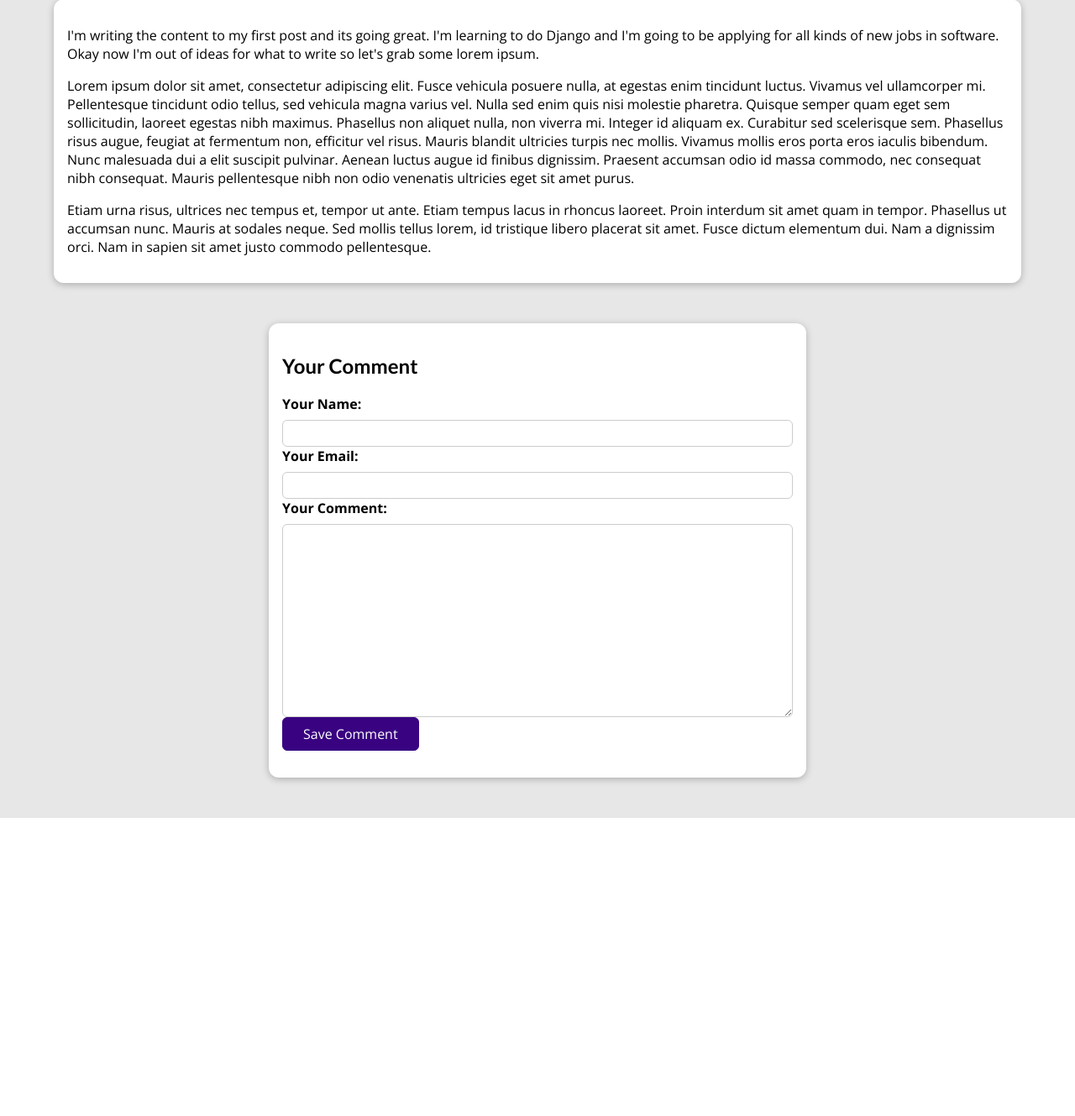
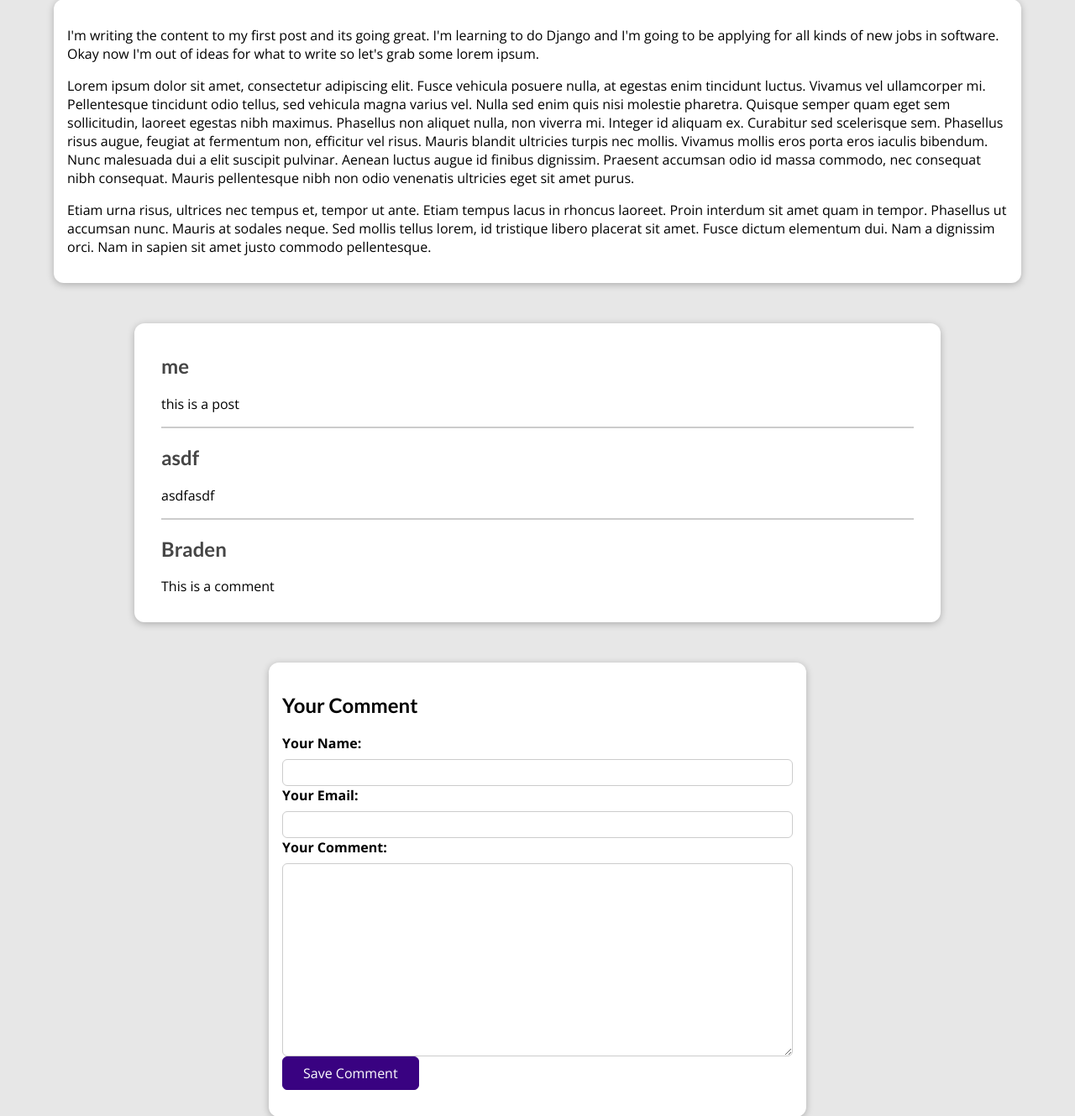
Before and after one commit to Brosengren/DjangoPracticeSite, a Django app: a page that uses templates/base.html in a window 1280 px wide. Shown: the part 529-1858 px from the top of the page at 84% size. Before the commit the page ends 1503 px from the top, so only its background shows below. Run offline with Django 3.2, Linux system fonts and the light colour scheme; data comes from the database, SQL or seed files in the repository; both versions use the stored data as it was after the commit.

Commit message:
added comments

```diff
--- a/blog/admin.py
+++ b/blog/admin.py
@@ -1,6 +1,6 @@
 from django.contrib import admin
 
-from .models import Post, Author, Tag
+from .models import Post, Author, Tag, Comment
 
 # Register your models here.
 
@@ -18,6 +18,10 @@ class PostAdmin(admin.ModelAdmin):
 # class TagAdmin(admin.ModelAdmin):
 #     pass
 
+class CommentAdmin(admin.ModelAdmin):
+    list_display = ("user_name", "post")
+
 admin.site.register(Post, PostAdmin)
 admin.site.register(Author)
 admin.site.register(Tag)
+admin.site.register(Comment, CommentAdmin)
--- a/blog/static/blog/post-detail.css
+++ b/blog/static/blog/post-detail.css
@@ -119,3 +119,32 @@
     border-radius: 6px;
     border: 1px solid #ccc;
   }
+
+  #comments {
+    margin: 3rem auto;
+    width: 90%;
+    max-width: 60rem;
+    border-radius: 12px;
+    background-color: white;
+    box-shadow: 0 2px 8px rgba(0, 0, 0, 0.25);
+    padding: 1rem 2rem;
+  }
+
+  #comments ul {
+    list-style: none;
+    margin: 0;
+    padding: 0;
+  }
+
+  #comments li {
+    margin-bottom: 1rem;
+    border-bottom: 2px solid #ccc;
+  }
+
+  #comments li:last-of-type {
+    border-bottom: none;
+  }
+
+  #comments h2 {
+    color: #464646;
+  }
--- a/blog/templates/blog/post-detail.html
+++ b/blog/templates/blog/post-detail.html
@@ -30,6 +30,17 @@
         {{ post.content|linebreaks }}
     </main>
 
+    <section id="comments">
+        <ul>
+            {% for comment in comments %}
+            <li>
+                <h2>{{ comment.user_name }}</h2>
+                <p>{{ comment.text | linebreaks }}</p>
+            </li>
+            {% endfor %}
+        </ul>
+    </section>
+
     <section id="comment-form">
         <h2>Your Comment</h2>
         <form action="{% url "post-detail-page" post.slug %}" method="POST">
--- a/blog/templates/blog/starting_page.html
+++ b/blog/templates/blog/starting_page.html
@@ -31,10 +31,10 @@
     <section id="about">
         <h2>What I do</h2>
         <p>
-            I love programming. Let's make something cool
+            I came here to code and chew bubble gum.
         </p>
         <p>
-            My goal is to keep growing and make cool stuff
+            And I'm all out of gum.
         </p>
     </section>
 {% endblock %}
--- a/blog/views.py
+++ b/blog/views.py
@@ -1,156 +1,13 @@
 from django.shortcuts import render, get_object_or_404
 from django.http import HttpResponse
 from datetime import date
-from .models import Post
+from .models import Post, Comment
 from .forms import CommentForm
 from django.views import View
 from django.views.generic import ListView
 from django.http import HttpResponseRedirect
 from django.urls import reverse
 
-# blog_entries={
-#    "Nature is Lit": {
-#         "pic": "flower.webp",
-#         "desc": "Do you see how dope these flowers are?",
-#     },
-#     "What's for Dinner?":{
-#         "pic": "stove.jpg",
-#         "desc": "I've been eating all kinds of different foods",
-#     },
-#     "Cars are Kinda Cool":{
-#         "pic": "mustang.webp",
-#         "desc": "I saw this car and though it was kinda neat.",
-#     },
-# }
-
-# all_posts = [
-#     {
-#         "slug": "hike-in-the-mountains",
-#         "image": "mustang.webp",
-#         "author": "Braden",
-#         "date": date(2021, 1, 31),
-#         "title": "Mountain Hiking",
-#         "excerpt": "There's nothing like the views when hiking in the mountains and I wasn't even prepared for what happened next",
-#         "content": """
-#             Lorem ipsum dolor sit amet consectetur adipisicing elit. Officiis nobis
-#             aperiam est praesentium, quos iste consequuntur omnis exercitationem quam
-#             velit labore vero culpa ad mollitia? Quis architecto ipsam nemo. Odio.
-
-#              Lorem ipsum dolor sit amet consectetur adipisicing elit. Officiis nobis
-#             aperiam est praesentium, quos iste consequuntur omnis exercitationem quam
-#             velit labore vero culpa ad mollitia? Quis architecto ipsam nemo. Odio.
-
-#             Lorem ipsum dolor sit amet consectetur adipisicing elit. Officiis nobis
-#             aperiam est praesentium, quos iste consequuntur omnis exercitationem quam
-#             velit labore vero culpa ad mollitia? Quis architecto ipsam nemo. Odio.
-#         """,
-#     },
-#     {
-#         "slug": "programming-is-fun",
-#         "image": "flower.webp",
-#         "author": "Maximilian",
-#         "date": date(2022, 3, 10),
-#         "title": "Programming Is Great!",
-#         "excerpt": "Did you ever spend hours searching that one error in your code? Yep - that's what happened to me yesterday...",
-#         "content": """
-#             Lorem ipsum dolor sit amet consectetur adipisicing elit. Officiis nobis
-#             aperiam est praesentium, quos iste consequuntur omnis exercitationem quam
-#             velit labore vero culpa ad mollitia? Quis architecto ipsam nemo. Odio.
-
-#             Lorem ipsum dolor sit amet consectetur adipisicing elit. Officiis nobis
-#             aperiam est praesentium, quos iste consequuntur omnis exercitationem quam
-#             velit labore vero culpa ad mollitia? Quis architecto ipsam nemo. Odio.
-
-#             Lorem ipsum dolor sit amet consectetur adipisicing elit. Officiis nobis
-#             aperiam est praesentium, quos iste consequuntur omnis exercitationem quam
-#             velit labore vero culpa ad mollitia? Quis architecto ipsam nemo. Odio.
-#         """
-#     },
-#     {
-#         "slug": "into-the-woods",
-#         "image": "stove.jpg",
-#         "author": "Maximilian",
-#         "date": date(2020, 8, 5),
-#         "title": "Nature At Its Best",
-#         "excerpt": "Nature is amazing! The amount of inspiration I get when walking in nature is incredible!",
-#         "content": """
-#             Lorem ipsum dolor sit amet consectetur adipisicing elit. Officiis nobis
-#             aperiam est praesentium, quos iste consequuntur omnis exercitationem quam
-#             velit labore vero culpa ad mollitia? Quis architecto ipsam nemo. Odio.
-
-#             Lorem ipsum dolor sit amet consectetur adipisicing elit. Officiis nobis
-#             aperiam est praesentium, quos iste consequuntur omnis exercitationem quam
-#             velit labore vero culpa ad mollitia? Quis architecto ipsam nemo. Odio.
-
-#             Lorem ipsum dolor sit amet consectetur adipisicing elit. Officiis nobis
-#             aperiam est praesentium, quos iste consequuntur omnis exercitationem quam
-#             velit labore vero culpa ad mollitia? Quis architecto ipsam nemo. Odio.
-#         """
-#     },
-#     {
-#         "slug": "hike-in-the-mountains2",
-#         "image": "mustang.webp",
-#         "author": "Braden",
-#         "date": date(2017, 1, 31),
-#         "title": "Mountain Hiking",
-#         "excerpt": "There's nothing like the views when hiking in the mountains and I wasn't even prepared for what happened next",
-#         "content": """
-#             Lorem ipsum dolor sit amet consectetur adipisicing elit. Officiis nobis
-#             aperiam est praesentium, quos iste consequuntur omnis exercitationem quam
-#             velit labore vero culpa ad mollitia? Quis architecto ipsam nemo. Odio.
-
-#              Lorem ipsum dolor sit amet consectetur adipisicing elit. Officiis nobis
-#             aperiam est praesentium, quos iste consequuntur omnis exercitationem quam
-#             velit labore vero culpa ad mollitia? Quis architecto ipsam nemo. Odio.
-
-#             Lorem ipsum dolor sit amet consectetur adipisicing elit. Officiis nobis
-#             aperiam est praesentium, quos iste consequuntur omnis exercitationem quam
-#             velit labore vero culpa ad mollitia? Quis architecto ipsam nemo. Odio.
-#         """,
-#     },
-#     {
-#         "slug": "programming-is-fun2",
-#         "image": "flower.webp",
-#         "author": "Maximilian",
-#         "date": date(2018, 3, 10),
-#         "title": "Programming Is Great!",
-#         "excerpt": "Did you ever spend hours searching that one error in your code? Yep - that's what happened to me yesterday...",
-#         "content": """
-#             Lorem ipsum dolor sit amet consectetur adipisicing elit. Officiis nobis
-#             aperiam est praesentium, quos iste consequuntur omnis exercitationem quam
-#             velit labore vero culpa ad mollitia? Quis architecto ipsam nemo. Odio.
-
-#             Lorem ipsum dolor sit amet consectetur adipisicing elit. Officiis nobis
-#             aperiam est praesentium, quos iste consequuntur omnis exercitationem quam
-#             velit labore vero culpa ad mollitia? Quis architecto ipsam nemo. Odio.
-
-#             Lorem ipsum dolor sit amet consectetur adipisicing elit. Officiis nobis
-#             aperiam est praesentium, quos iste consequuntur omnis exercitationem quam
-#             velit labore vero culpa ad mollitia? Quis architecto ipsam nemo. Odio.
-#         """
-#     },
-#     {
-#         "slug": "into-the-woods2",
-#         "image": "stove.jpg",
-#         "author": "Maximilian",
-#         "date": date(2019, 8, 5),
-#         "title": "Nature At Its Best",
-#         "excerpt": "Nature is amazing! The amount of inspiration I get when walking in nature is incredible!",
-#         "content": """
-#             Lorem ipsum dolor sit amet consectetur adipisicing elit. Officiis nobis
-#             aperiam est praesentium, quos iste consequuntur omnis exercitationem quam
-#             velit labore vero culpa ad mollitia? Quis architecto ipsam nemo. Odio.
-
-#             Lorem ipsum dolor sit amet consectetur adipisicing elit. Officiis nobis
-#             aperiam est praesentium, quos iste consequuntur omnis exercitationem quam
-#             velit labore vero culpa ad mollitia? Quis architecto ipsam nemo. Odio.
-
-#             Lorem ipsum dolor sit amet consectetur adipisicing elit. Officiis nobis
-#             aperiam est praesentium, quos iste consequuntur omnis exercitationem quam
-#             velit labore vero culpa ad mollitia? Quis architecto ipsam nemo. Odio.
-#         """
-#     },
-# ]
 
 # Create your views here.
 
@@ -201,7 +58,8 @@ class SinglePostView(View):
         context = {
             "post": post,
             "post_tags":post.tags.all(),
-            "comment_form":CommentForm()
+            "comment_form":CommentForm(),
+            "comments":post.comments.all().order_by("-id") # type: ignore
         }
         return render(request, "blog/post-detail.html", context)
 
@@ -218,6 +76,7 @@ class SinglePostView(View):
         context = {
             "post": post,
             "post_tags":post.tags.all(),
-            "comment_form": comment_form
+            "comment_form": comment_form,
+            "comments":post.comments.all().order_by("-id") # type: ignore
         }
         return render(request, "blog/post-detail.html", context)
--- /dev/null
+++ b/requirements.txt
@@ -0,0 +1,4 @@
+asgiref==3.7.2
+Django==4.2.5
+Pillow==10.0.1
+sqlparse==0.4.4
--- a/templates/404.html
+++ b/templates/404.html
@@ -1,4 +1,4 @@
-{% extends "bse.html" %}
+{% extends "base.html" %}
 
 {% block page_title %}404 Page Not Found{% endblock %}
 
--- a/templates/base.html
+++ b/templates/base.html
@@ -8,6 +8,7 @@
     <meta name="viewport" content="width=device-width, initial-scale=1.0">
     <title>{% block page_title %}Page in Progress{% endblock %}</title>
     <link rel="stylesheet" href="{% static "app.css" %}">
+    <link rel="shortcut icon" type="image/png" href="{% static 'images/favicon.png' %}" >
     {% block css_files %}{% endblock %}
 </head>
 <body>
```
Also changed, not shown: db.sqlite3, static/images/favicon.png (added), 2 other files.
